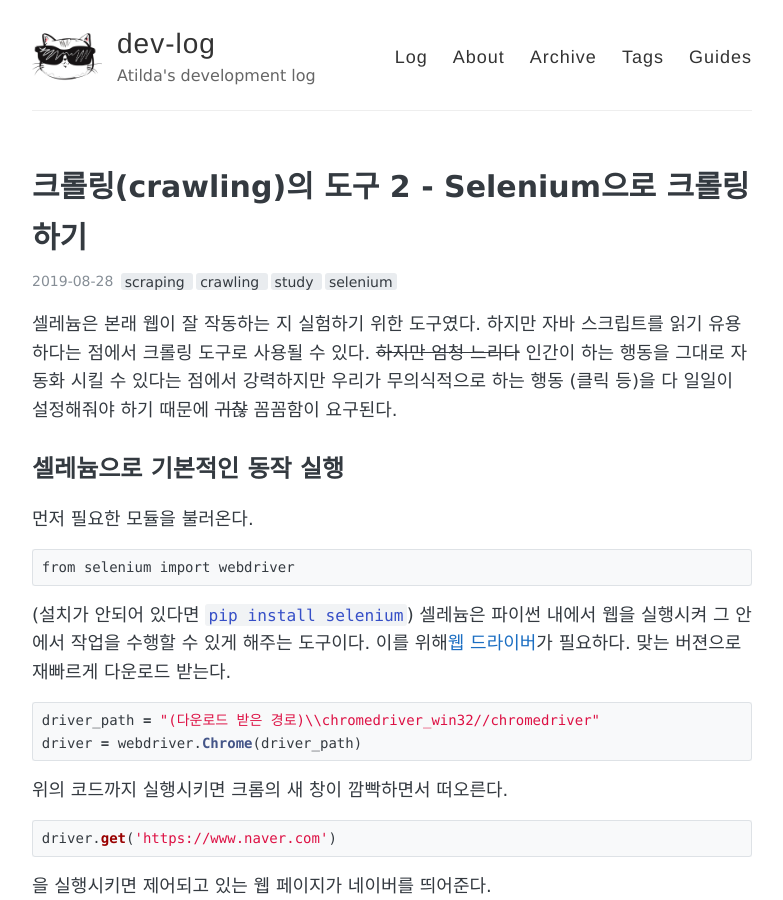
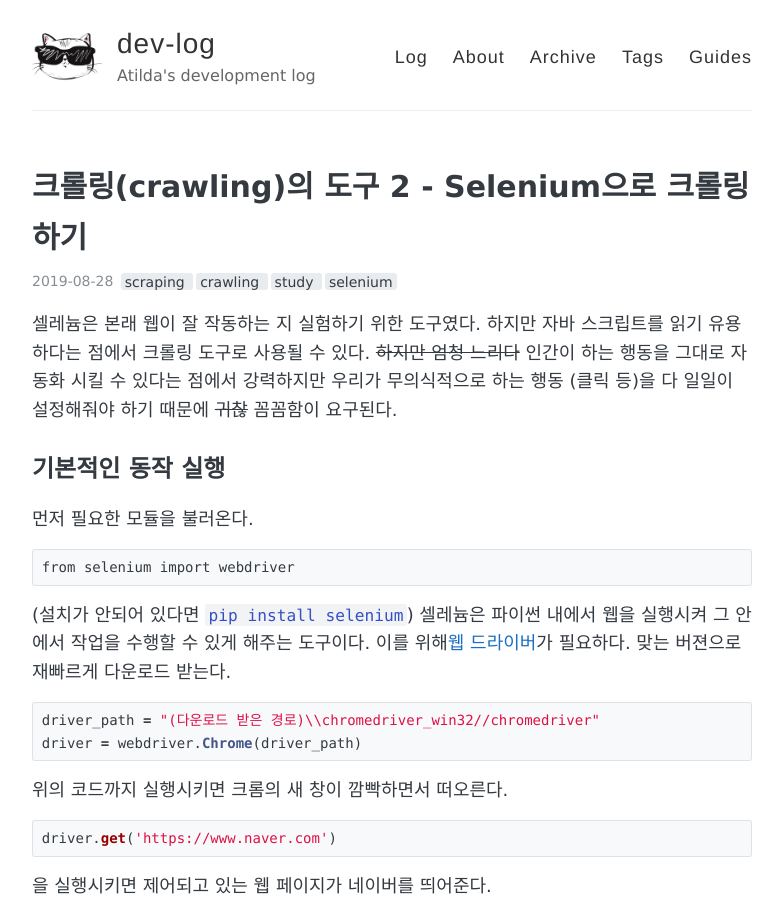
Before and after one commit to stellarway/stellarway.github.io, a Jekyll site: the page built from _posts/2019-08-28-selenium.md, in a window 1280 px wide and 900 px high. Shown: the whole window, without its empty margins (248-1031 px from the left). Built offline with Jekyll 4.4.1, drawn with Linux system fonts in a browser that asks for light colours.

Commit message:
_posts/2019-08-28-selenium.md updated

````diff
--- a/_posts/2019-08-28-selenium.md
+++ b/_posts/2019-08-28-selenium.md
@@ -9,7 +9,7 @@
 하지만 자바 스크립트를 읽기 유용하다는 점에서 크롤링 도구로 사용될 수 있다. ~~하지만 엄청 느리다~~
 인간이 하는 행동을 그대로 자동화 시킬 수 있다는 점에서 강력하지만 우리가 무의식적으로 하는 행동 (클릭 등)을 다 일일이 설정해줘야 하기 때문에 ~~귀찮~~ 꼼꼼함이 요구된다.
 
-## 셀레늄으로 기본적인 동작 실행
+## 기본적인 동작 실행
 먼저 필요한 모듈을 불러온다.
 ```py
 from selenium import webdriver
````
Also changed, not shown: other parts of _posts/2019-08-28-selenium.md (+1 -1 lines).
